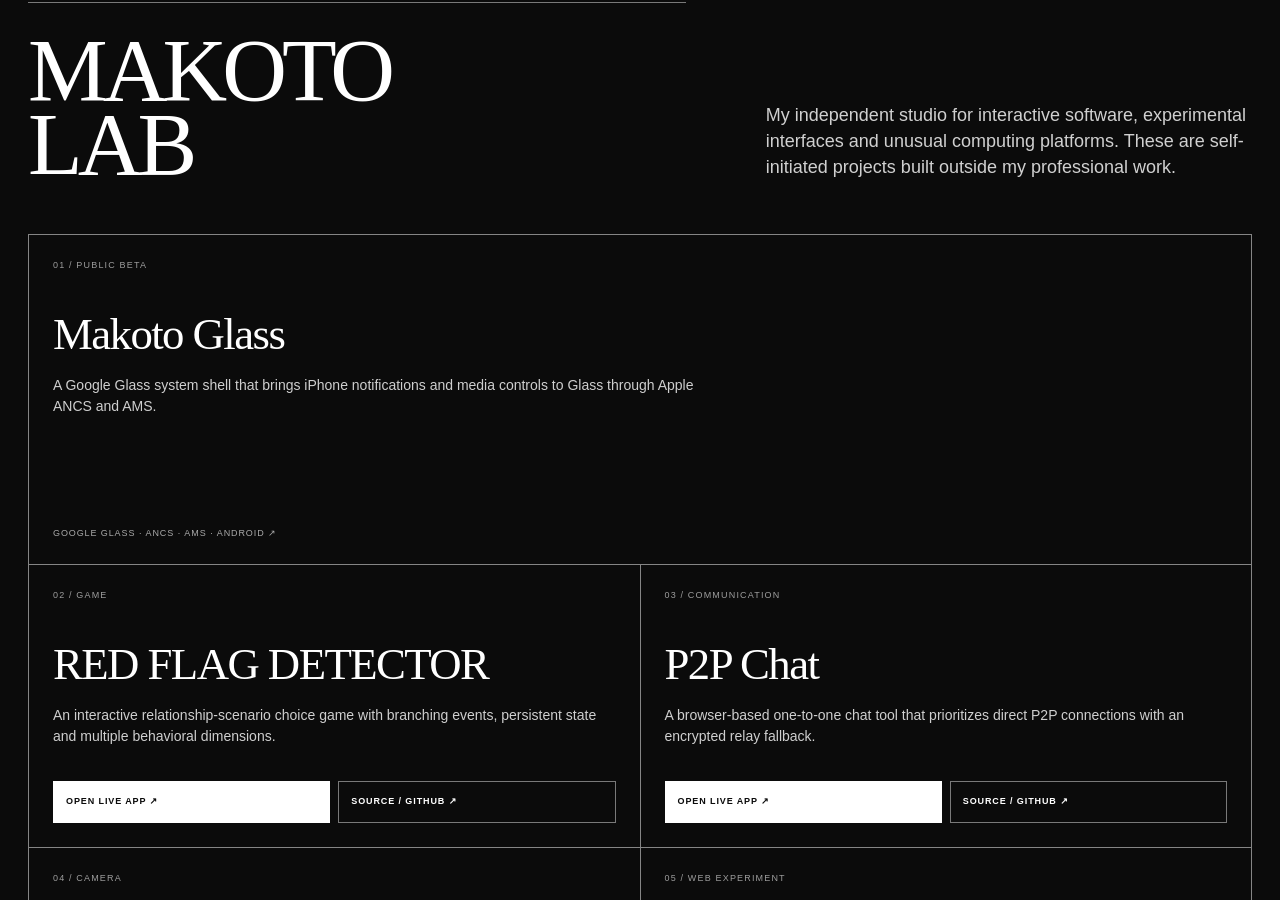
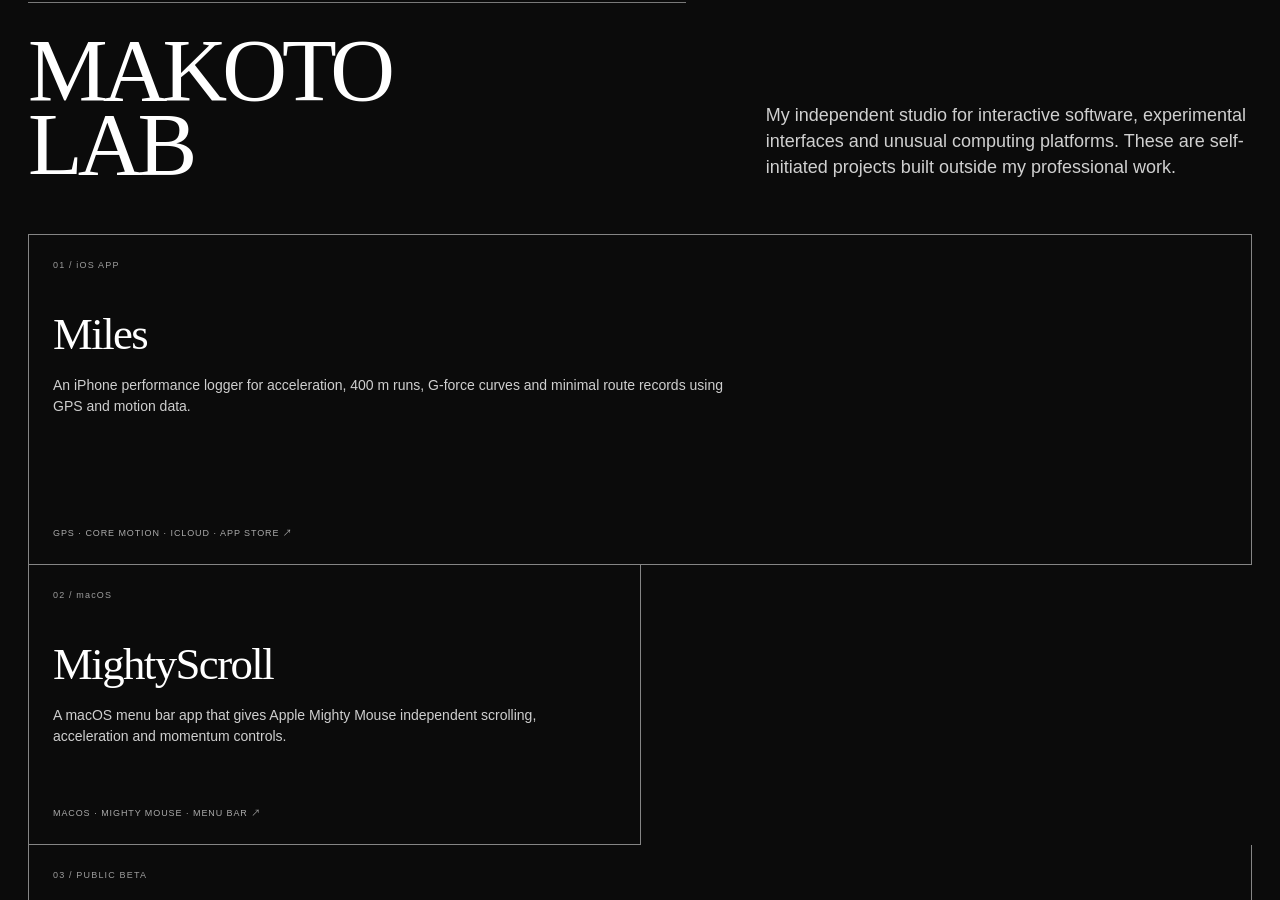
Before and after one commit to lancer1234/lancer1234.github.io, a Jekyll site: the page index.html, which Jekyll copies as it is, in a window 1280 px wide and 900 px high, scrolled down 4031 px. Built offline with Jekyll 4.4.1, drawn with Linux system fonts in a browser that asks for light colours; some of the changed text lies outside the part shown.

Commit message:
Add Miles and MightyScroll to portfolio projects

```diff
--- a/index.html
+++ b/index.html
@@ -134,12 +134,14 @@
       <p><span class="lang-en">My independent studio for interactive software, experimental interfaces and unusual computing platforms. These are self-initiated projects built outside my professional work.</span><span class="lang-zh">我的個人獨立工作室，專注互動軟體、實驗性介面與非典型運算平台。這些都是工作之外自主發起、設計與實作的興趣專案。</span></p>
     </div>
     <div class="lab-grid">
-      <a class="lab-card lab-featured" href="https://github.com/lancer1234/MakotoGlass-Beta" target="_blank" rel="noreferrer"><span class="lab-no">01 / PUBLIC BETA</span><h3>Makoto Glass</h3><p><span class="lang-en">A Google Glass system shell that brings iPhone notifications and media controls to Glass through Apple ANCS and AMS.</span><span class="lang-zh">為 Google Glass 打造的系統介面，透過 Apple ANCS / AMS 將 iPhone 通知、Now Playing 與媒體控制帶到 Glass。</span></p><small>GOOGLE GLASS · ANCS · AMS · ANDROID ↗</small></a>
-      <a class="lab-card" href="https://github.com/lancer1234/RED-FLAG-DETECTOR" target="_blank" rel="noreferrer"><span class="lab-no">02 / GAME</span><h3>RED FLAG DETECTOR</h3><p><span class="lang-en">An interactive relationship-scenario choice game with branching events, persistent state and multiple behavioral dimensions.</span><span class="lang-zh">戀愛情境選擇遊戲，結合連續事件、角色回應、狀態記憶與多維數值系統。</span></p><small>INTERACTIVE GAME · WEB · STORY SYSTEM ↗</small></a>
-      <a class="lab-card" href="https://github.com/lancer1234/p2p-chat" target="_blank" rel="noreferrer"><span class="lab-no">03 / COMMUNICATION</span><h3>P2P Chat</h3><p><span class="lang-en">A browser-based one-to-one chat tool that prioritizes direct P2P connections with an encrypted relay fallback.</span><span class="lang-zh">瀏覽器端一對一聊天工具，優先建立 Direct P2P 連線，必要時可切換加密 Relay。</span></p><small>WEBRTC · P2P · LOCAL-FIRST ↗</small></a>
-      <a class="lab-card" href="https://github.com/lancer1234/y2k-cam" target="_blank" rel="noreferrer"><span class="lab-no">04 / CAMERA</span><h3>Y2K Cam</h3><p><span class="lang-en">A retro browser camera with real-time ASCII art and GameBoy-inspired 8-bit pixel filters.</span><span class="lang-zh">復古網頁相機，包含即時 ASCII Art 與 GameBoy 風格 8-bit 像素濾鏡。</span></p><small>CAMERA · REAL-TIME FILTERS · WEB ↗</small></a>
-      <a class="lab-card" href="https://github.com/lancer1234/online-warmer" target="_blank" rel="noreferrer"><span class="lab-no">05 / WEB EXPERIMENT</span><h3>Online Warmer</h3><p><span class="lang-en">A deliberately absurd web experiment that converts CPU, GPU, memory and media workload into device heat — with thermal and battery safeguards.</span><span class="lang-zh">一個故意很荒謬的網頁實驗：讓 CPU、GPU、記憶體與媒體編碼提高負載，把耗電轉成熱，同時加入溫度與電量保護機制。</span></p><small>WEBGL · WORKERS · PERFORMANCE ↗</small></a>
-      <div class="lab-card lab-private"><span class="lab-no">06 / PRIVATE R&D</span><h3>GlassLauncher</h3><p><span class="lang-en">Private launcher R&D behind the wearable experiments — interface, navigation and system-level interaction work for Google Glass.</span><span class="lang-zh">Google Glass 穿戴式專案背後的私人 Launcher 研發，包含介面、導覽與系統層級互動實驗。</span></p><small>PRIVATE REPOSITORY / INTERNAL R&D</small></div>
+      <a class="lab-card lab-featured" href="https://apps.apple.com/tw/app/miles/id6760163400" target="_blank" rel="noreferrer"><span class="lab-no">01 / iOS APP</span><h3>Miles</h3><p><span class="lang-en">An iPhone performance logger for acceleration, 400 m runs, G-force curves and minimal route records using GPS and motion data.</span><span class="lang-zh">以 iPhone GPS 與動作感測資料紀錄直線加速、400 m、G 值曲線與簡約路線的性能紀錄 App。</span></p><small>GPS · CORE MOTION · ICLOUD · APP STORE ↗</small></a>
+      <a class="lab-card" href="https://github.com/lancer1234/MightyScroll" target="_blank" rel="noreferrer"><span class="lab-no">02 / macOS</span><h3>MightyScroll</h3><p><span class="lang-en">A macOS menu bar app that gives Apple Mighty Mouse independent scrolling, acceleration and momentum controls.</span><span class="lang-zh">為 Apple Mighty Mouse 打造的 macOS 選單列工具，可獨立調整捲動方向、加速與慣性。</span></p><small>MACOS · MIGHTY MOUSE · MENU BAR ↗</small></a>
+      <a class="lab-card lab-featured" href="https://github.com/lancer1234/MakotoGlass-Beta" target="_blank" rel="noreferrer"><span class="lab-no">03 / PUBLIC BETA</span><h3>Makoto Glass</h3><p><span class="lang-en">A Google Glass system shell that brings iPhone notifications and media controls to Glass through Apple ANCS and AMS.</span><span class="lang-zh">為 Google Glass 打造的系統介面，透過 Apple ANCS / AMS 將 iPhone 通知、Now Playing 與媒體控制帶到 Glass。</span></p><small>GOOGLE GLASS · ANCS · AMS · ANDROID ↗</small></a>
+      <a class="lab-card" href="https://github.com/lancer1234/RED-FLAG-DETECTOR" target="_blank" rel="noreferrer"><span class="lab-no">04 / GAME</span><h3>RED FLAG DETECTOR</h3><p><span class="lang-en">An interactive relationship-scenario choice game with branching events, persistent state and multiple behavioral dimensions.</span><span class="lang-zh">戀愛情境選擇遊戲，結合連續事件、角色回應、狀態記憶與多維數值系統。</span></p><small>INTERACTIVE GAME · WEB · STORY SYSTEM ↗</small></a>
+      <a class="lab-card" href="https://github.com/lancer1234/p2p-chat" target="_blank" rel="noreferrer"><span class="lab-no">05 / COMMUNICATION</span><h3>P2P Chat</h3><p><span class="lang-en">A browser-based one-to-one chat tool that prioritizes direct P2P connections with an encrypted relay fallback.</span><span class="lang-zh">瀏覽器端一對一聊天工具，優先建立 Direct P2P 連線，必要時可切換加密 Relay。</span></p><small>WEBRTC · P2P · LOCAL-FIRST ↗</small></a>
+      <a class="lab-card" href="https://github.com/lancer1234/y2k-cam" target="_blank" rel="noreferrer"><span class="lab-no">06 / CAMERA</span><h3>Y2K Cam</h3><p><span class="lang-en">A retro browser camera with real-time ASCII art and GameBoy-inspired 8-bit pixel filters.</span><span class="lang-zh">復古網頁相機，包含即時 ASCII Art 與 GameBoy 風格 8-bit 像素濾鏡。</span></p><small>CAMERA · REAL-TIME FILTERS · WEB ↗</small></a>
+      <a class="lab-card" href="https://github.com/lancer1234/online-warmer" target="_blank" rel="noreferrer"><span class="lab-no">07 / WEB EXPERIMENT</span><h3>Online Warmer</h3><p><span class="lang-en">A deliberately absurd web experiment that converts CPU, GPU, memory and media workload into device heat — with thermal and battery safeguards.</span><span class="lang-zh">一個故意很荒謬的網頁實驗：讓 CPU、GPU、記憶體與媒體編碼提高負載，把耗電轉成熱，同時加入溫度與電量保護機制。</span></p><small>WEBGL · WORKERS · PERFORMANCE ↗</small></a>
+      <div class="lab-card lab-private"><span class="lab-no">08 / PRIVATE R&D</span><h3>GlassLauncher</h3><p><span class="lang-en">Private launcher R&D behind the wearable experiments — interface, navigation and system-level interaction work for Google Glass.</span><span class="lang-zh">Google Glass 穿戴式專案背後的私人 Launcher 研發，包含介面、導覽與系統層級互動實驗。</span></p><small>PRIVATE REPOSITORY / INTERNAL R&D</small></div>
     </div>
   </div>
 </section>
```
